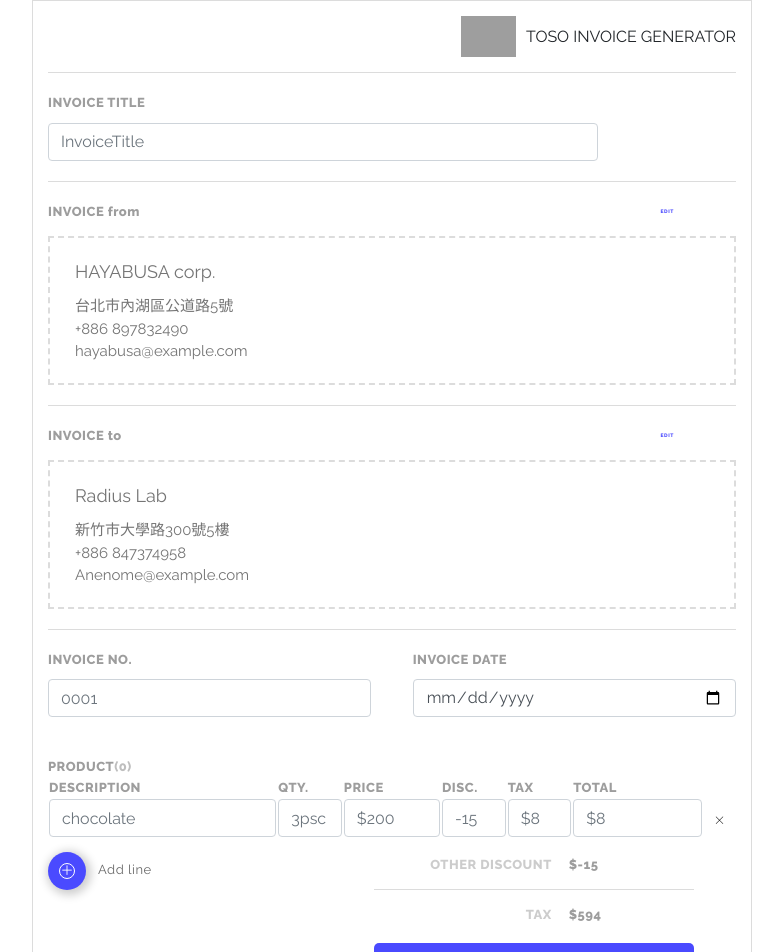
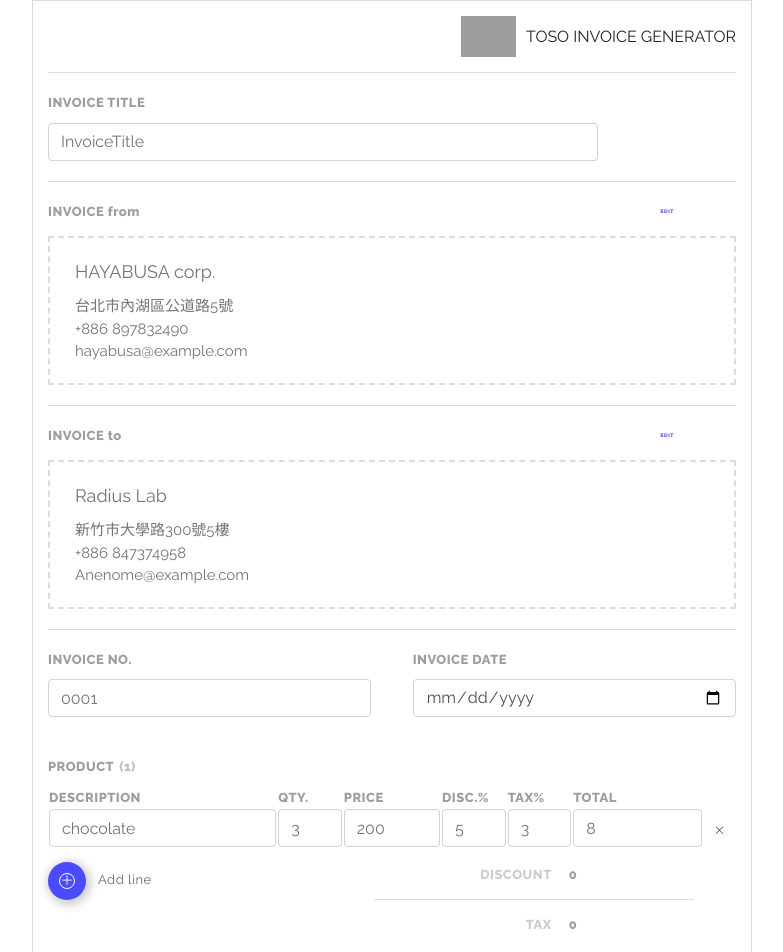
Before and after one commit to chienan/invoice-generator, a Vue app: page / in a window 1280 px wide. Shown: the top 952 px of the page, without its empty margins (248-1031 px from the left). Built offline with nearby package versions, Linux system fonts and the light colour scheme; grey boxes are pictures that could not be loaded.

Commit message:
update product item computed

```diff
--- a/src/main.js
+++ b/src/main.js
@@ -13,6 +13,11 @@ new Vue({
   render: h => h(App)
 }).$mount('#app')
 
+// Create global filter
+Vue.filter('money', value => `${value.toLocaleString(undefined,
+  { minimumFractionDigits: 2, maximumFractionDigits: 2, style: 'currency', currency: 'TWD' },
+)}`);
+
 // Make BootstrapVue available throughout your project
 Vue.use(BootstrapVue)
 // Optionally install the BootstrapVue icon components plugin
--- a/src/views/Index.vue
+++ b/src/views/Index.vue
@@ -104,7 +104,7 @@
     <div class="product-section section">
       <div class="product-section-title">
         PRODUCT
-        <div class="product-section-amount">(0)</div>
+        <div class="product-section-amount">({{indexLength ? indexLength : 0}})</div>
       </div>
 
       <button class="add-product" @click.stop.prevent="addItem(index)">
@@ -118,8 +118,8 @@
             <td class="item item-description">DESCRIPTION</td>
             <td class="item item-quantity">QTY.</td>
             <td class="item item-price">PRICE</td>
-            <td class="item item-discount">DISC.</td>
-            <td class="item item-tax">TAX</td>
+            <td class="item item-discount">DISC.%</td>
+            <td class="item item-tax">TAX%</td>
             <td class="item item-total">TOTAL</td>
             <td class="item item-remove"></td>
           </tr>
@@ -133,25 +133,45 @@
 
             <td class="item item-quantity">
               <label class="sr-only" for="quantity">itemQuantity</label>
-              <b-form-input id="quantity" placeholder="3psc" v-model="items.quantity"></b-form-input>
+              <b-form-input
+                id="quantity"
+                placeholder="3"
+                v-model="items.quantity"
+                v-on:change="itemTotal(index)"
+              ></b-form-input>
             </td>
 
             <td class="item item-price">
               <label class="sr-only" for="price">itemPrice</label>
-              <b-form-input id="price" placeholder="$200" v-model="items.price"></b-form-input>
+              <b-form-input
+                id="price"
+                placeholder="200"
+                v-model="items.price"
+                v-on:change="itemTotal(index)"
+              ></b-form-input>
             </td>
 
             <td class="item item-discount">
               <label class="sr-only" for="discount">itemDiscount</label>
-              <b-form-input id="discount" placeholder="-15" v-model="items.discount"></b-form-input>
+              <b-form-input
+                id="discount"
+                placeholder="5"
+                v-model="items.discount"
+                v-on:change="itemTotal(index)"
+              ></b-form-input>
             </td>
             <td class="item item-tax">
               <label class="sr-only" for="tax">itemTax</label>
-              <b-form-input id="tax" placeholder="$8" v-model="items.tax"></b-form-input>
+              <b-form-input
+                id="tax"
+                placeholder="3"
+                v-model="items.tax"
+                v-on:change="itemTotal(index)"
+              ></b-form-input>
             </td>
             <td class="item item-total">
               <label class="sr-only" for="tax">itemTotal</label>
-              <b-form-input id="tax" placeholder="$8" v-model="items.total"></b-form-input>
+              <b-form-input id="tax" placeholder="8" :value="items.total | money"></b-form-input>
             </td>
             <td class="item item-remove">
               <button class="btn-item-remove" @click.stop.prevent="removeItem(index)">×</button>
@@ -160,16 +180,16 @@
         </tbody>
         <tfoot>
           <tr class="items-section final-section">
-            <td class="final-title">OTHER DISCOUNT</td>
-            <td class="final-number line">$-15</td>
+            <td class="final-title">DISCOUNT</td>
+            <td class="final-number line">{{itemsDiscountTotal | money}}</td>
           </tr>
           <tr class="items-section final-section">
             <td class="final-title">TAX</td>
-            <td class="final-number">$594</td>
+            <td class="final-number">{{itemsTaxTotal | money}}</td>
           </tr>
           <tr class="items-section final-section">
             <td class="final-title final-total">TOTAL</td>
-            <td class="final-number total-container">$594</td>
+            <td class="final-number total-container">{{itemsTotal | money}}</td>
           </tr>
         </tfoot>
       </table>
@@ -178,9 +198,9 @@
     <!-- client notes -->
     <div class="client-notes section">
       <div class="client-notes-title">NOTES FOR CLIENT</div>
-      <div class="client-notes-show">
+      <!-- <div class="client-notes-show">
         <button class="client-notes-icon"></button>
-      </div>
+      </div>-->
       <textarea
         class="client-notes-textarea"
         name="client-notes"
@@ -206,18 +226,23 @@ import * as html2pdf from "html2pdf.js";
 export default {
   data() {
     return {
+      index: 1,
       items: [
         {
           description: "",
           quantity: "",
           price: "",
           discount: "",
-          tax: ""
+          discount_amount: "",
+          tax: "",
+          tax_amount: "",
+          total: ""
         }
       ]
     };
   },
   methods: {
+    // downlad invoice as pdf
     download() {
       const element = document.querySelector("#invoice");
       const opt = {
@@ -233,18 +258,68 @@ export default {
         .save();
     },
 
-    addItem(index) {
-      this.items.splice(index + 1, 0, {
+    // add product
+    addItem() {
+      this.items.push({
         description: "",
         quantity: "",
         price: "",
         discount: "",
-        tax: ""
+        discount_amount: "",
+        tax: "",
+        tax_amount: "",
+        total: ""
       });
+      this.index += 1;
     },
 
+    //remove product
     removeItem(index) {
       this.items.splice(index, 1);
+      this.index -= 1;
+    },
+
+    //calculate total
+    itemTotal(index) {
+      let discountTotal;
+      let taxTotal;
+      let taxDisTotal;
+
+      //basic items total
+      const calculatedTotal =
+        this.items[index].quantity * this.items[index].price;
+      this.items[index].total = calculatedTotal;
+
+      // if discount applied
+      if (this.items[index].discount) {
+        discountTotal = calculatedTotal * (this.items[index].discount / 100);
+        this.items[index].discount_amount = discountTotal;
+        this.items[index].total = calculatedTotal - discountTotal;
+      } else if (
+        this.items[index].discount === 0 ||
+        this.items[index].discount === ""
+      ) {
+        this.items[index].discount_amount = 0;
+      }
+
+      //if tax applied
+      if (this.items[index].tax) {
+        taxTotal = calculatedTotal * (this.items[index].tax / 100);
+        this.items[index].tax_amount = taxTotal;
+        this.items[index].total = calculatedTotal + taxTotal;
+      } else if (this.items[index].tax === 0 || this.items[index].tax === "") {
+        this.items[index].tax_amount = 0;
+      }
+
+      //if tax & discount applied
+
+      if (this.items[index].tax && this.items[index].discount) {
+        taxDisTotal =
+          (calculatedTotal - discountTotal) * (this.items[index].tax / 100);
+        this.items[index].discount_amount = discountTotal;
+        this.items[index].tax_amount = taxDisTotal;
+        this.items[index].total = calculatedTotal - discountTotal + taxDisTotal;
+      }
     }
 
     // download(e) {
@@ -264,6 +339,21 @@ export default {
 
     //   doc.save("output.pdf");
     // }
+  },
+  computed: {
+    indexLength() {
+      return this.index;
+    },
+    //update final total
+    itemsTotal() {
+      return this.items.reduce((acc, item) => acc + item.total, 0);
+    },
+    itemsDiscountTotal() {
+      return this.items.reduce((acc, item) => acc + item.discount_amount, 0);
+    },
+    itemsTaxTotal() {
+      return this.items.reduce((acc, item) => acc + item.tax_amount, 0);
+    }
   }
 };
 </script>
@@ -377,6 +467,10 @@ export default {
   font-weight: normal;
 } */
 
+.client-notes-title {
+  margin-bottom: 10px;
+}
+
 .invoice-number {
   width: 47%;
 }
@@ -394,6 +488,11 @@ export default {
 
 .product-section-title {
   display: flex;
+  margin-bottom: 10px;
+}
+
+.product-section-amount {
+  margin-left: 5px;
 }
 
 .items-section {
@@ -548,7 +647,7 @@ export default {
 }
 
 .client-notes-show {
-  position: absolute;
+  /* position: absolute; */
   border: 2px solid #4a4aff;
   color: #4a4aff;
   border-radius: 50%;
@@ -558,16 +657,17 @@ export default {
   justify-content: center;
   align-items: center;
   right: 26px;
-  bottom: 20px;
+  top: 0px;
+  /* bottom: 20px; */
 }
-
+/*
 .client-notes-icon {
   width: 0;
   height: 0;
   border-style: solid;
   border-width: 5px 4px 0 4px;
   border-color: #4a4aff transparent transparent transparent;
-}
+} */
 
 .client-notes-textarea {
   width: 100%;
```
